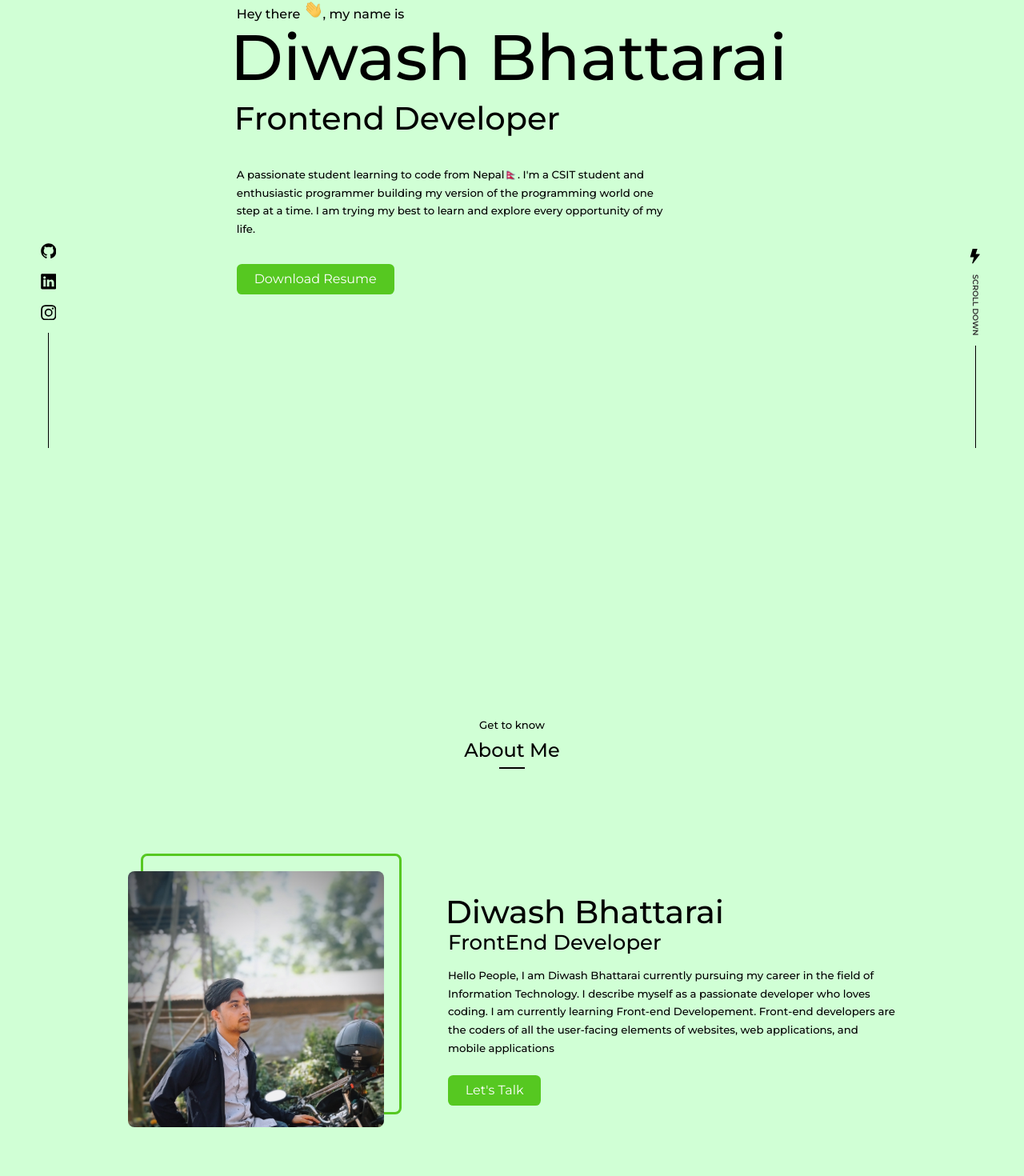
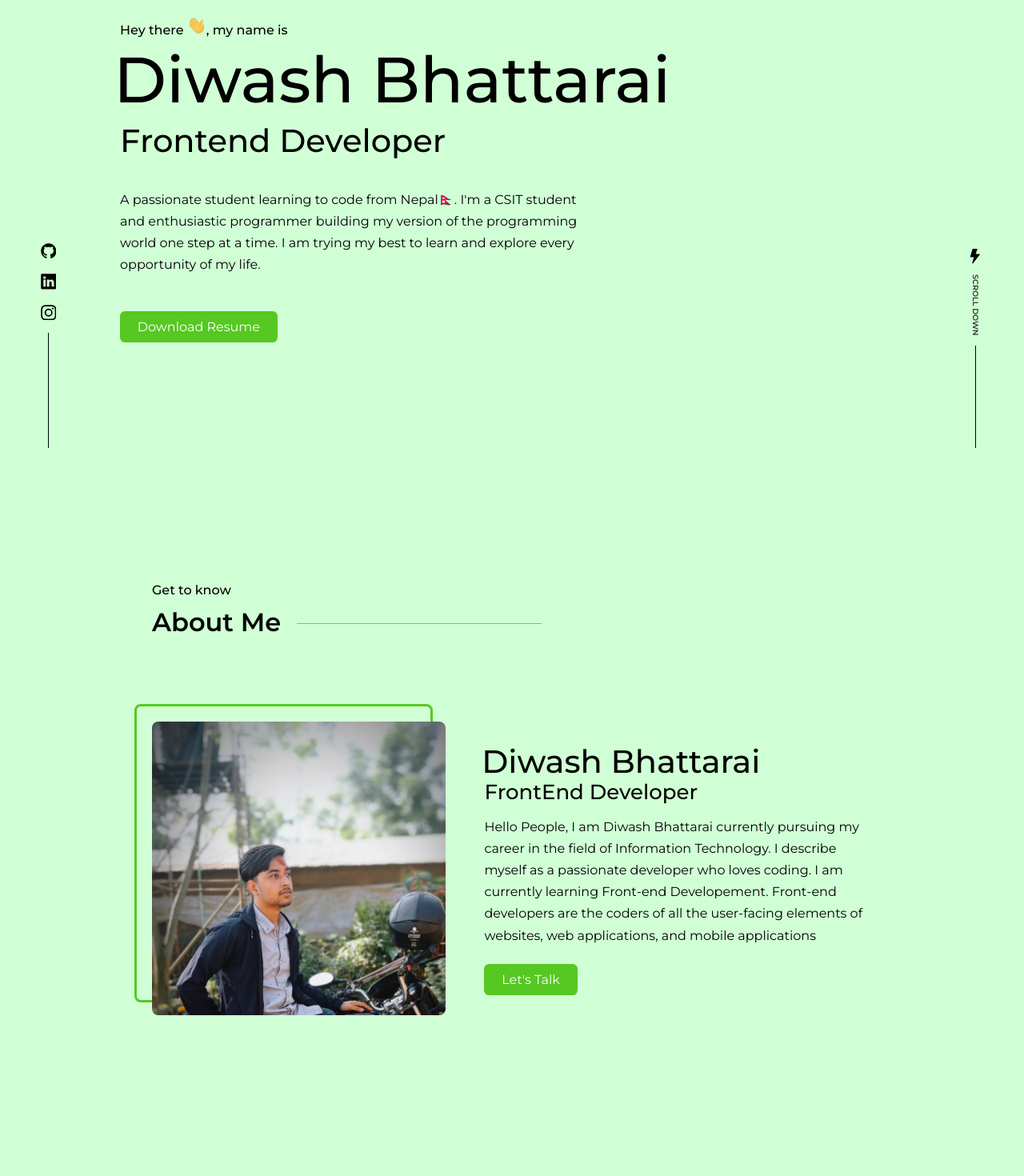
Before and after one commit to diwashbhattarai999/db-portfolio, a React (Create React App) app: page / in a window 1280 px wide. Shown: the part 240-1710 px from the top of the page at 80% size. After the commit the page ends 1609 px from the top, so only its background shows below. Built offline with nearby package versions, Linux system fonts and the light colour scheme.

Commit message:
about section updated

```diff
--- a/src/App.js
+++ b/src/App.js
@@ -14,23 +14,24 @@ import {
 } from "./components";
 
 function App() {
-
   const contentRef = useRef();
 
   return (
-    <div className="main">
-      <Nav contentRef={contentRef}/>
+    <div className="db__portfolio">
+      <Nav contentRef={contentRef} />
       <LeftSocial />
       <RightSocial />
       <div id="content" ref={contentRef}>
+        <main className="db__main">
           <Header />
           <About />
-        <Experience />
+          {/* <Experience />
           <Services />
           <Portfolio />
           <Testimonials />
           <Contact />
-        <Footer />
+          <Footer /> */}
+        </main>
       </div>
     </div>
   );
--- a/src/components/about/About.css
+++ b/src/components/about/About.css
@@ -1,43 +1,77 @@
-.about__container {
-  padding: 5rem 0;
-  text-align: center;
+.about {
+  max-width: 900px;
 }
 
-.about__container .about__title {
-  display: flex;
-  flex-direction: column;
-  align-items: center;
-  margin-bottom: 4rem;
+.about h5 {
+  font-size: var(--font-md);
 }
 
-.about__container .about__title .about__line {
-  width: 2rem;
-  height: 2px;
-  background-color: black;
+.about h2 {
+  font-size: clamp(26px, 5vw, var(--font-heading));
+  position: relative;
+  display: flex;
+  align-items: center;
+  margin-bottom: 6rem;
+  white-space: nowrap;
 }
 
-.about__container .about__info-img {
+.about h2::after {
+  margin-left: 20px;
+  content: "";
   position: relative;
-  max-width: 20rem;
-  margin: 0 auto;
+  top: 1px;
+  display: block;
+  height: 1px;
+  width: 34%;
+  background-color: rgba(0, 0, 0, 0.3);
 }
 
-.about__container .about__info-img img {
+.about__info {
+  display: flex;
+  gap: 3rem;
+}
+
+.about__info-img {
+  position: relative;
+  max-width: 24rem;
+  margin: auto;
+}
+
+.about__info-img img {
   border-radius: 0.5rem;
 }
 
+.about__info-img::before {
+  content: "";
+  position: absolute;
+  width: 100%;
+  height: 100%;
+  border: 0.2rem solid var(--color-green);
+  border-radius: 0.5rem;
+  bottom: 1rem;
+  right: 1rem;
+  z-index: -999;
+}
+
+.about__info-img:hover::before {
+  bottom: 0.5rem;
+  right: 0.5rem;
+  cursor: pointer;
+  transition: 0.5s ease;
+}
+
 .about__info-img-info {
-  margin-top: 1rem;
+  margin: auto;
 }
 
 .about__info-img-info h1 {
   line-height: initial;
-  font-size: clamp(36px, 7vw, 50px);
+  font-size: clamp(36px, 7vw, 40px);
   margin-left: -0.2rem;
 }
 
 .about__info-img-info h3 {
-  font-size: clamp(20px, 6vw, 30px);
+  font-size: clamp(20px, 4vw, 26px);
   margin-top: -0.5rem;
   margin-bottom: 0.5rem;
 }
@@ -47,66 +81,44 @@
 }
 
 /* =============== MEDIA QUERIES(MEDIUM DEVICES) =============== */
-@media screen and (min-width: 768px) {
-  .about__container {
-    height: 100vh;
-    display: flex;
-    justify-content: center;
-    flex-direction: column;
-    padding: 0 2.6rem;
+@media screen and (max-width: 1024px) {
+  .about h2 {
+    margin-bottom: 4rem;
   }
 
-  .about__container .about__title{
-    margin-bottom: 8rem;
-  }
-
-  .about__container .about__info-img::before {
-    content: "";
-    position: absolute;
-    width: 100%;
-    height: 100%;
-    border: 0.2rem solid var(--color-green);
-    border-radius: 0.5rem;
-    bottom: 1rem;
-    left: 1rem;
-    z-index: -999;
-  }
-
-  .about__container .about__info-img:hover::before{
-    bottom: 0.5rem;
-    left: 0.5rem;
-    cursor: pointer;
-    transition: .5s ease;
+  .about__info {
+    gap: 2.4rem;
   }
 
   .about__info-img-info h1 {
-    font-size: clamp(36px, 7vw, 40px);
+    font-size: clamp(26px, 4vw, 34px);
+    margin-bottom: 0.5rem;
   }
 
   .about__info-img-info h3 {
-    font-size: clamp(20px, 5vw, 26px);
+    font-size: clamp(12px, 3vw, 20px);
   }
 }
 
-/* =============== MEDIA QUERIES(LARGE DEVICES) =============== */
-@media screen and (min-width: 1024px) {
-  .about__container {
-    padding: 0;
-    text-align: left;
+/* =============== MEDIA QUERIES(SMALL DEVICES) =============== */
+@media screen and (max-width: 778px) {
+  .about h2::after {
+    width: 100%;
   }
 
-  .about__container .about__info {
-    display: flex;
-    align-items: center;
-    gap: 5rem;
+  .about__info {
+    flex-direction: column;
+    align-items: flex-start;
   }
 
-  .about__container .about__info-img {
-    margin: 0 ;
-  }
-
-  .about__info-img-info {
-    margin-bottom: 1rem;
-    max-width: 50rem;
+  .about__info-img {
+    max-width: 20rem;
   }
 }
+
+/* =============== MEDIA QUERIES(SMALL DEVICES) =============== */
+@media screen and (max-width: 480px) {
+  .about__info-img::before {
+    display: none;
+  }
+}
--- a/src/components/about/About.jsx
+++ b/src/components/about/About.jsx
@@ -4,13 +4,10 @@ import Profile from "../../assets/profile.jpg";
 
 const About = () => {
   return (
-    <section id="about">
-      <div className="container about__container">
-        <div className="about__title">
+    <section id="about" className="about">
       <h5>Get to know</h5>
       <h2>About Me</h2>
-          <div className="about__line"></div>
-        </div>
+
       <div className="about__info">
         <div className="img about__info-img">
           <img src={Profile} alt="" />
@@ -18,16 +15,17 @@ const About = () => {
         <div className="about__info-img-info">
           <h1>Diwash Bhattarai</h1>
           <h3>FrontEnd Developer</h3>
-            <h5>
-              Hello People, I am Diwash Bhattarai currently pursuing my career
-              in the field of Information Technology. I describe myself as a
+          <p>
+            Hello People, I am Diwash Bhattarai currently pursuing my career in
+            the field of Information Technology. I describe myself as a
             passionate developer who loves coding. I am currently learning
             Front-end Developement. Front-end developers are the coders of all
             the user-facing elements of websites, web applications, and mobile
             applications
-            </h5>
-            <a href="#contact" className="btn">Let's Talk</a>
-          </div>
+          </p>
+          <a href="#contact" className="btn">
+            Let's Talk
+          </a>
         </div>
       </div>
     </section>
--- a/src/components/header/Header.css
+++ b/src/components/header/Header.css
@@ -1,65 +1,73 @@
+.home{
+  padding: 0;
+}
+
 .header__container {
   position: relative;
   height: 100vh;
   display: flex;
   justify-content: center;
+  align-items: flex-start;
+  flex-direction: column;
+  min-height: 100vh;
 }
 
-/* ==================== Header Hero ==================== */
 
-.header__container .header__hero {
-  margin: auto 0;
-  padding-bottom: 5rem;
+.header__container h5 {
+  font-size: clamp(var(--font-sm), 5vw, var(--font-md));
 }
 
-.header__container .header__hero .header__hero-title {
-  margin-bottom: -0.5rem;
-  font-size: clamp(14px, 5vw, 16px);
-}
-
-.header__hero > h5 > img {
+.header__container img {
   width: 24px;
   display: inline-block;
 }
 
-.header__container .header__hero h1 {
+.header__container h1 {
   margin-left: -.5rem;
-  text-align: left;
-  line-height: initial !important;
+  line-height: initial;
   font-size: clamp(36px, 8vw, 80px);
 }
 
-.header__container .header__hero h3 {
-  margin-left: -.2rem;
+.header__container  h3 {
   margin-top: -0.4rem;
-  font-size: clamp(20px, 7vw, 40px);
+  font-size: clamp(20px, 5vw, 40px);
 }
 
-.header__container .header__hero .header__hero-para {
+.header__container  .header__hero-para {
   margin-top: 1.6rem;
-  max-width: 34rem;
+  max-width: 36rem;
 }
 
-.header__container .header__hero .btn {
-  margin-top: 2rem;
+.header__container  .btn {
+  margin-top: 2.8rem;
 }
 
 
 /* =============== MEDIA QUERIES(MEDIUM DEVICES) =============== */
 @media screen and (max-width: 1024px) {
-  .header__container .header__hero h1 {
+  .header__container  h1 {
     margin-left: -.3rem;
   }
 }
 
 /* =============== MEDIA QUERIES(SMALL DEVICES) =============== */
 @media screen and (max-width: 600px) {
-  .header__container .header__hero .header__hero-title {
+  .header__container  h5 {
     margin-bottom: 0;
     margin-left: -.1rem;
   }
-  .header__container .header__hero h3 {
+  .header__container  h3 {
     margin-top: 0;
 
   }
 }
+
+/* =============== MEDIA QUERIES(VERY SMALL DEVICES) =============== */
+@media screen and (max-width: 480px) {
+  .header__container h1{
+    margin-left: -0.2rem;
+  }
+  .header__container h3{
+    margin-left: -0.1rem;
+  }
+}
--- a/src/components/header/Header.jsx
+++ b/src/components/header/Header.jsx
@@ -1,28 +1,29 @@
 import "./Header.css";
 import Wave from "../../assets/wave.gif";
-import CV  from "../../assets/DiwashCv.pdf";
+import CV from "../../assets/DiwashCv.pdf";
 
 const Header = () => {
   return (
-    <div className="container header__container" id="home">
-      <div className="header__hero">
-        <h5 className="header__hero-title">
+    <section id="home" className="home">
+      <div className="header__container">
+        <h5>
           Hey there <img src={Wave} alt="wave" />, my name is
         </h5>
         <h1>Diwash Bhattarai</h1>
         <h3>Frontend Developer</h3>
         <div className="header__hero-para">
-          <h5>A passionate student learning to code from Nepal🇳🇵.
-            I'm a CSIT student and enthusiastic programmer building my version
-            of the programming world one step at a time. I am trying my best to
-            learn and explore every opportunity of my life.
-          </h5>
+          <p>
+            A passionate student learning to code from Nepal🇳🇵. I'm a CSIT
+            student and enthusiastic programmer building my version of the
+            programming world one step at a time. I am trying my best to learn
+            and explore every opportunity of my life.
+          </p>
         </div>
         <a href={CV} download className="btn">
           Download Resume
         </a>
       </div>
-    </div>
+    </section>
   );
 };
 
--- a/src/index.css
+++ b/src/index.css
@@ -26,11 +26,12 @@
 
   --transition: all 0.4 ease;
 
-  --container-width-lg: 75%;
-  --container-width-md: 82%;
-  --container-width-sm: 86%;
+  --nav-height: 4rem;
 
-  --nav-height: 4rem;
+  --font-sm: 14px;
+  --font-md: 16px;
+  --font-lg: 18px;
+  --font-heading: 32px;
 }
 
 html {
@@ -43,7 +44,7 @@ html {
   background-color: var(--color-white);
 }
 
-::-webkit-scrollbar-thumb{
+::-webkit-scrollbar-thumb {
   background-color: var(--color-green);
   border-radius: 1rem;
 }
@@ -57,13 +58,12 @@ body {
 
 /* =============== GENERAL STYLES =============== */
 
-.main{
+.db__portfolio {
   position: relative;
 }
 
-.container {
-  width: var(--container-width-lg);
-  margin: 0 auto;
+.db__main {
+  padding: 0 150px;
 }
 
 h1,
@@ -74,20 +74,21 @@ h5 {
   font-weight: 500;
 }
 
-h1 {
-  font-size: 2.5rem;
+h2 {
+  font-weight: 600;
 }
 
-p{
+p {
   font-weight: 400;
   font-size: 1rem;
 }
 
 section {
-  margin-top: 8rem;
-  height: 100vh;
+  margin: 0 auto;
+  padding: 100px 0;
+  max-width: 1000px;
 }
-
+/*
 section > h2,
 section > h5 {
   text-align: center;
@@ -97,11 +98,11 @@ section > h5 {
 section > h2 {
   color: var(--color-primary);
   margin-bottom: 3rem;
-}
-
+} */
+/*
 .text-light {
   color: var(--color-dark);
-}
+} */
 
 a {
   color: var(--color-primary);
@@ -141,35 +142,37 @@ img {
   object-fit: cover;
 }
 
-.main{
-  position: relative;
-}
-
-.blur{
+.blur {
   filter: blur(5px) brightness(0.7);
   transition: var(--transition);
   pointer-events: none;
   user-select: none;
 }
 /* =============== MEDIA QUERIES(MEDIUM DEVICES) =============== */
-@media screen and (max-width: 1024px) {
-  .container {
-    width: var(--container-width-md);
-  }
-  section {
-    margin-top: 6rem;
+@media screen and (max-width: 1080px) {
+  .db__main {
+    padding: 0 100px;
   }
 }
 
 /* =============== MEDIA QUERIES(SMALL DEVICES) =============== */
-@media screen and (max-width: 600px) {
-  .container {
-    width: var(--container-width-sm);
+@media screen and (max-width: 768px) {
+  .db__main {
+    padding: 0 50px;
   }
-  section {
+
+  /* section {
     margin-top: 0;
   }
+
   section > h2 {
     margin-bottom: 2rem;
+  } */
+}
+
+/* =============== MEDIA QUERIES( VERY SMALL DEVICES) =============== */
+@media screen and (max-width: 480px) {
+  .db__main {
+    padding: 0 25px;
   }
 }
```
Lines whose indentation alone changed are shown as unchanged.
